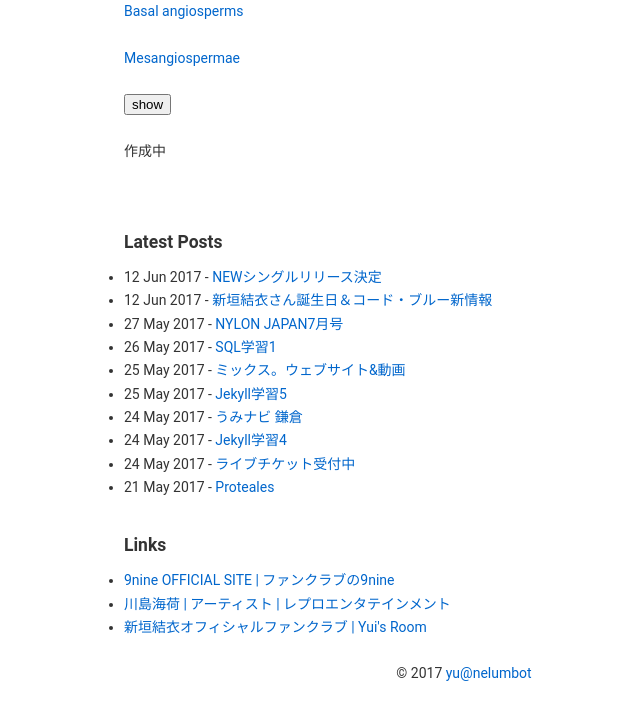
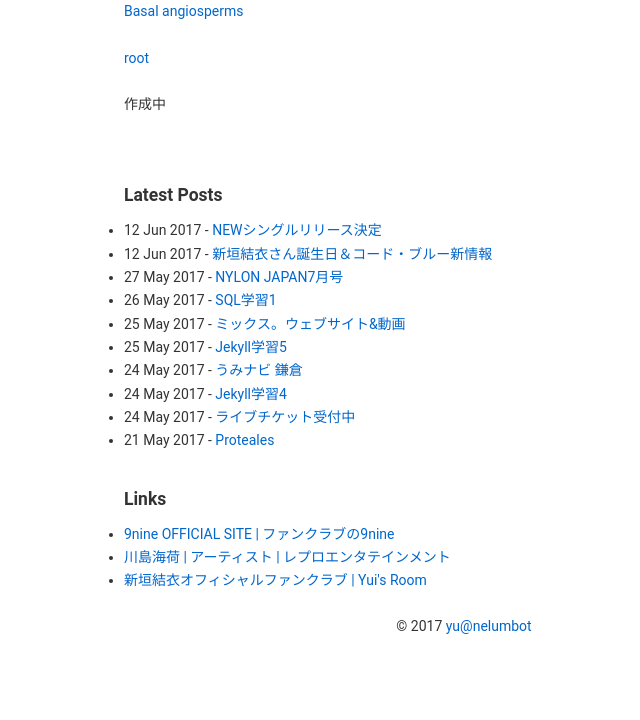
Before and after one commit to yunelumbot/test-site, a Jekyll site: the page built from biol/index.md, in a window 1280 px wide. Shown: the top 720 px of the page, without its empty margins (176-816 px from the left). Built offline with Jekyll 4.4.1, drawn with Linux system fonts in a browser that asks for light colours.

Commit message:
クリック処理検討中

```diff
--- a/biol/index.md
+++ b/biol/index.md
@@ -17,68 +17,9 @@ javascript:
     </ul>
     </div>
 </li>
-<li>
-    <a onclick="clickNode('nymphaeales')">Nymphaeales</a>
-    <div id="nymphaeales" style="display:none">
-    <ul>
-    <li>Hydatellaceae</li>
-    <li>Cabombaceae</li>
-    <li>Nymphaeaceae</li>
-    </ul>
-    </div>
-</li>
-<li>
-    <a onclick="clickNode('austrobaileyales')">Austrobaileyales</a>
-    <div id="austrobaileyales" style="display:none">
-    <ul>
-    <li>Austrobaileyaceae</li>
-    <li>Trimeniaceae</li>
-    <li>Schisandraceae</li>
-    </ul>
-    </div>
-</li>
 </ul>
 </div>
-<a onclick="clickNode('mesangiospermae')">Mesangiospermae</a>
-<div id="mesangiospermae" style="display:none">
-<ul>
-<li>
-    <a onclick="clickNode('magnoliids')">Magnoliids</a>
-    <div id="magnoliids" style="display:none">
-    <ul>
-    <li>
-        <a onclick="clickNode('canellales')">Canellales</a>
-        <div id="canellales" style="display:none">
-        <ul>
-        <li>Canellaceae</li>
-        <li>Winteraceae</li>
-        </ul>
-        </div>
-    </li>
-    <li>
-        <a onclick="clickNode('laurales')">Laurales</a>
-        <div id="laurales" style="display:none">
-        <ul>
-        <li>Calycanthaceae</li>
-        <li>Siparunaceae</li>
-        <li>Gomortegaceae</li>
-        <li>Atherospermataceae</li>
-        <li>Hernandiaceae</li>
-        <li>Monimiaceae</li>
-        <li>Lauraceae</li>
-        </ul>
-        </div>
-    </li>
-    <li>Magnoliales</li>
-    <li>Piperales</li>
-    </ul>
-    </div>
-</li>
-<li>Chloranthales</li>
-<li>Monocots</li>
-<li>Edicots</li>
-</ul>
-</div>
-<input type="button" value="show" onClick="clickNode2('root')" />
+<a onclick="clickNode2('root')">root</a>
+
 
 作成中
--- a/js/biol.js
+++ b/js/biol.js
@@ -12,17 +12,23 @@ var param = {
 };
 
 // クリック処理
-// @param divId クリックされたdivのID
-function clickNode2(divId) {
+// @param elementId クリックされた要素のID
+function clickNode2(elementId) {
     if (param.apg4 === null) {
         param.apg4 = loadJson("apg4");
     }
 
-    var contents = "";
-    for (var i = 0; i < param.apg4[divId].length; i++) {
-        contents += param.apg4[divId][i] + " ";
+    // 子要素追加対象
+    var element = $("#" + elementId);
+    for (var i = 0; i < param.apg4[elementId].length; i++) {
+        // 子要素を作成
+        var childDiv = document.createElement("div");
+        childDiv.setAttribute("id", param.apg4[elementId][i]);
+//        childDiv.setAttribute("style", "display:none");
+
+        // 子要素を追加
+        element.appendChild(childDiv);
     }
-    alert(contents);
 }
 
 // JSONファイルを読み込む処理
```
